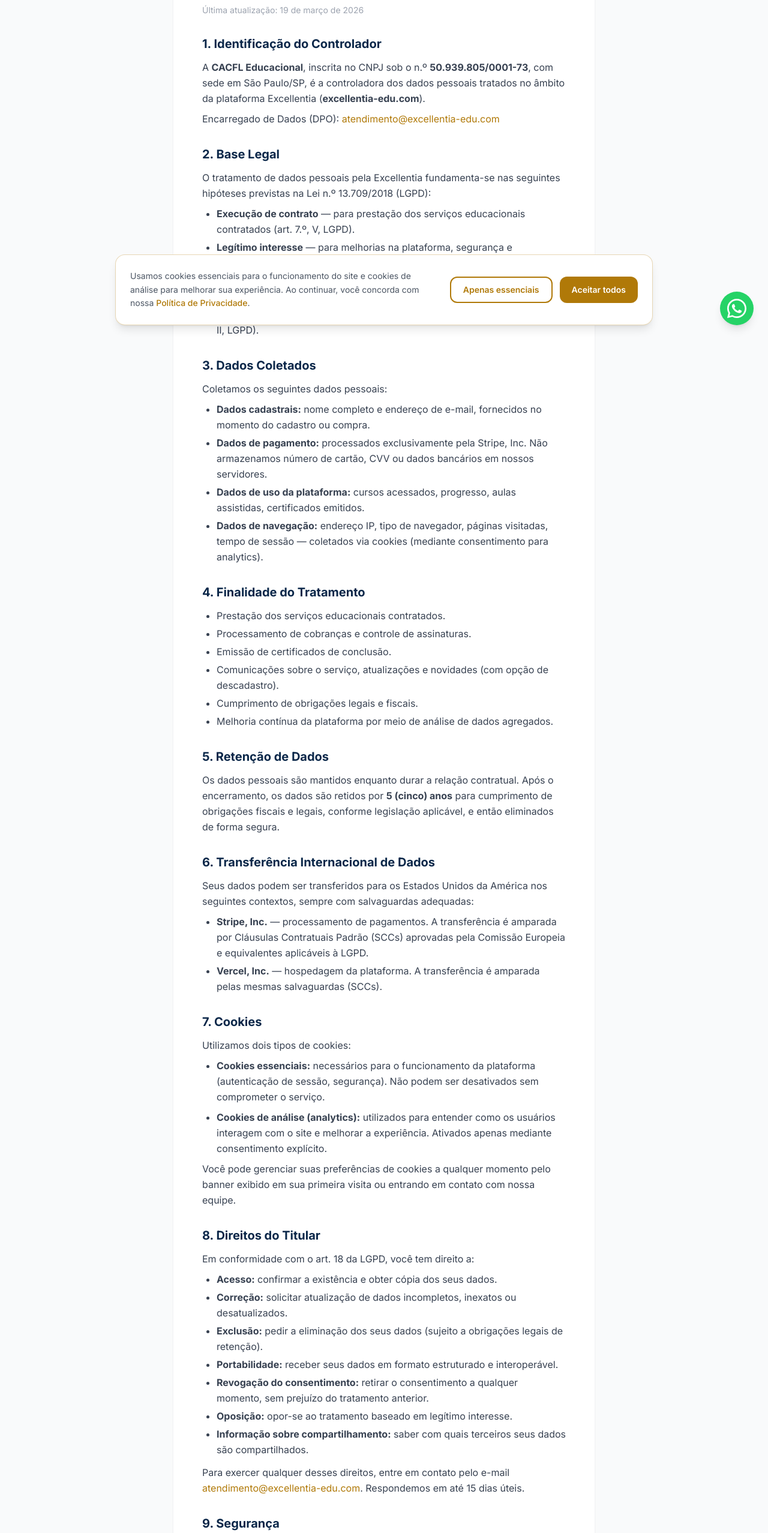
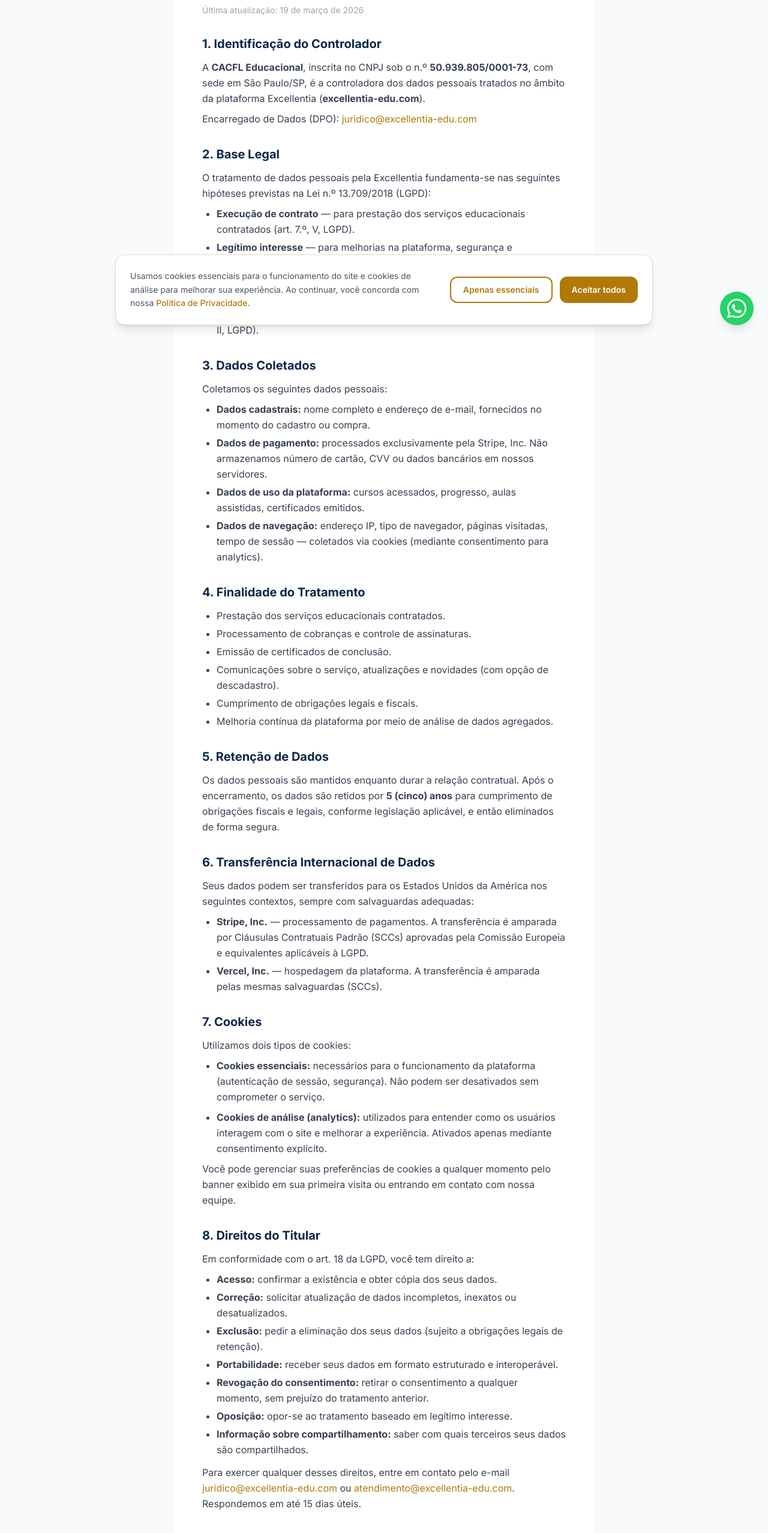
Before and after one commit to CACFLeite/excellentia-site, a Next.js app: page /privacidade in a window 1280 px wide. Shown: the part 234-2789 px from the top of the page at 60% size. Built offline with nearby package versions, Linux system fonts and the light colour scheme.

Commit message:
chore: add legal email address

```diff
--- a/src/app/(main)/privacidade/page.tsx
+++ b/src/app/(main)/privacidade/page.tsx
@@ -31,10 +31,10 @@ export default function PrivacidadePage() {
               <p className="mt-2">
                 Encarregado de Dados (DPO):{' '}
                 <a
-                  href="mailto:atendimento@excellentia-edu.com"
+                  href="mailto:juridico@excellentia-edu.com"
                   className="text-gold hover:underline"
                 >
-                  atendimento@excellentia-edu.com
+                  juridico@excellentia-edu.com
                 </a>
               </p>
             </section>
@@ -175,6 +175,13 @@ export default function PrivacidadePage() {
               <p className="mt-3">
                 Para exercer qualquer desses direitos, entre em contato pelo e-mail{' '}
                 <a
+                  href="mailto:juridico@excellentia-edu.com"
+                  className="text-gold hover:underline"
+                >
+                  juridico@excellentia-edu.com
+                </a>{' '}
+                ou{' '}
+                <a
                   href="mailto:atendimento@excellentia-edu.com"
                   className="text-gold hover:underline"
                 >
@@ -214,10 +221,10 @@ export default function PrivacidadePage() {
               <p className="mt-2">
                 📧{' '}
                 <a
-                  href="mailto:atendimento@excellentia-edu.com"
+                  href="mailto:juridico@excellentia-edu.com"
                   className="text-gold hover:underline"
                 >
-                  atendimento@excellentia-edu.com
+                  juridico@excellentia-edu.com
                 </a>
               </p>
               <p className="mt-1">
--- a/src/components/Footer.tsx
+++ b/src/components/Footer.tsx
@@ -50,6 +50,12 @@ export default function Footer() {
                 atendimento@excellentia-edu.com
               </a>
             </p>
+            <p className="text-gray-300 text-sm mt-1">
+              <a href="mailto:juridico@excellentia-edu.com" className="hover:text-gold-light transition-colors">
+                juridico@excellentia-edu.com
+              </a>{' '}
+              <span className="text-gray-500 text-xs">(jurídico/LGPD)</span>
+            </p>
             <p className="text-gray-300 text-sm mt-2">São Paulo, Brasil</p>
           </div>
         </div>
```
